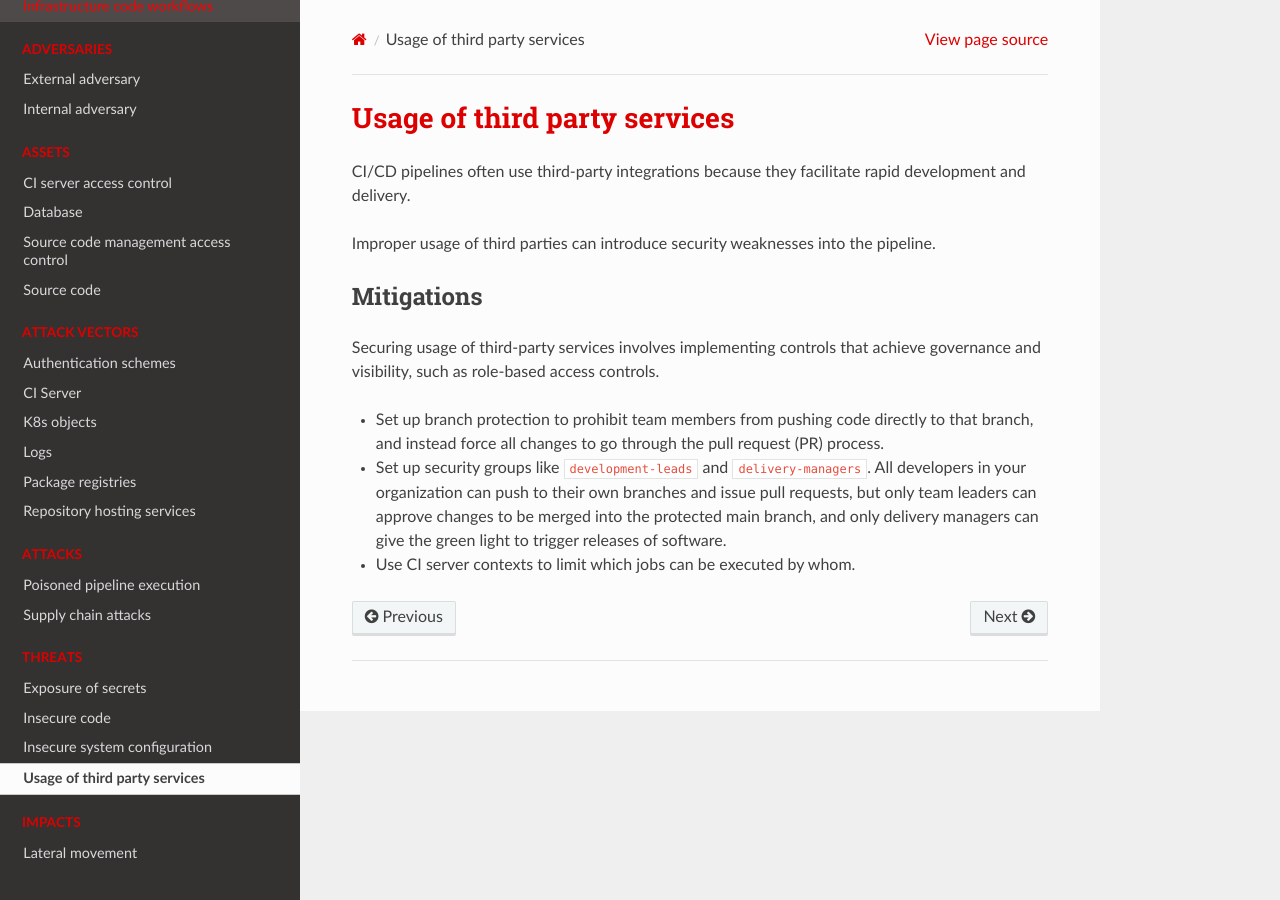
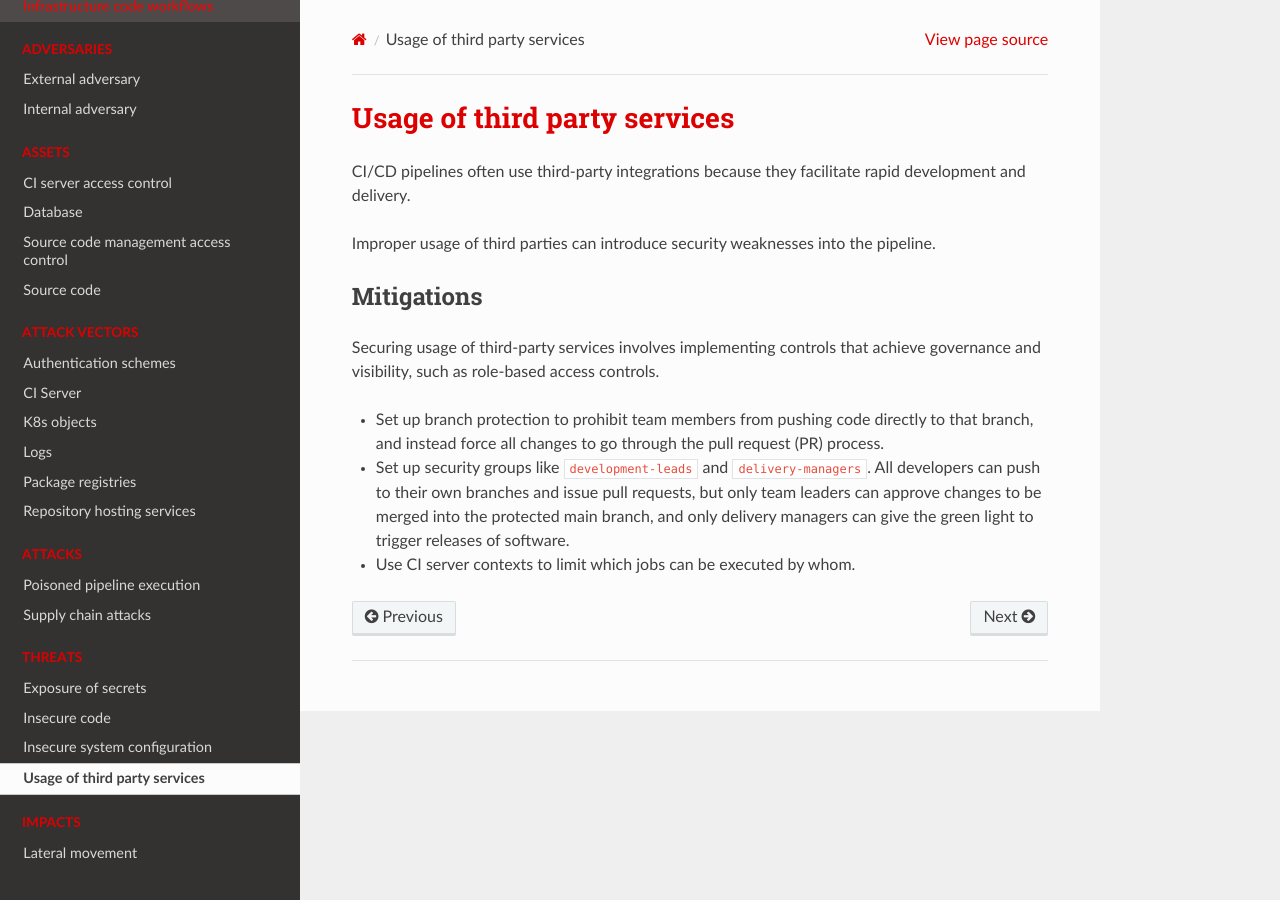
Before and after one commit to tymyrddin/green-cicd, a Sphinx documentation site: the page built from source/docs/threats/third-party.md, in a window 1280 px wide. Built offline with Sphinx 7.4.7 and the Read the Docs theme 2.0.0, drawn with Linux system fonts in a browser that asks for light colours.

Commit message:
Clarifying application pipeline components

```diff
--- a/source/docs/threats/third-party.md
+++ b/source/docs/threats/third-party.md
@@ -9,5 +9,5 @@ Improper usage of third parties can introduce security weaknesses into the pipel
 Securing usage of third-party services involves implementing controls that achieve governance and visibility, such as role-based access controls.
 
 * Set up branch protection to prohibit team members from pushing code directly to that branch, and instead force all changes to go through the pull request (PR) process.
-* Set up security groups like `development-leads` and `delivery-managers`. All developers in your organization can push to their own branches and issue pull requests, but only team leaders can approve changes to be merged into the protected main branch, and only delivery managers can give the green light to trigger releases of software.
+* Set up security groups like `development-leads` and `delivery-managers`. All developers can push to their own branches and issue pull requests, but only team leaders can approve changes to be merged into the protected main branch, and only delivery managers can give the green light to trigger releases of software.
 * Use CI server contexts to limit which jobs can be executed by whom.
```
